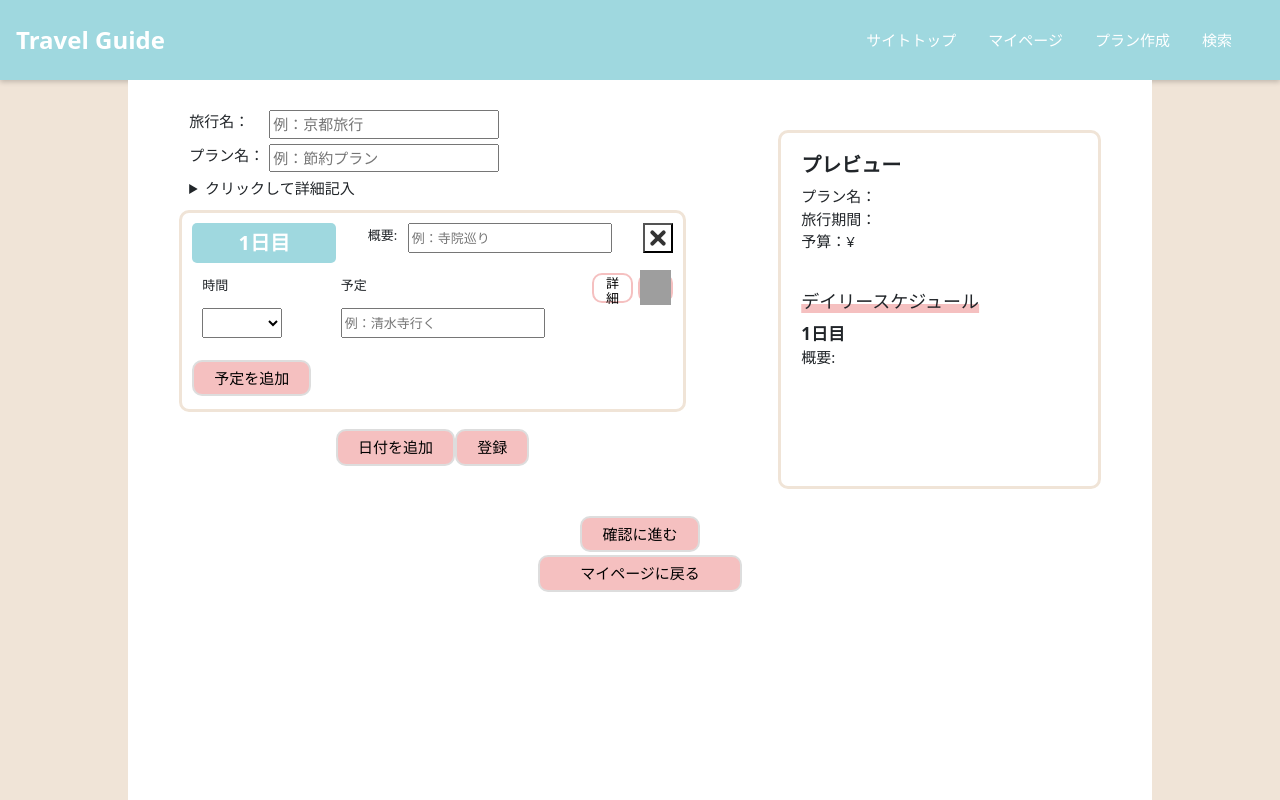
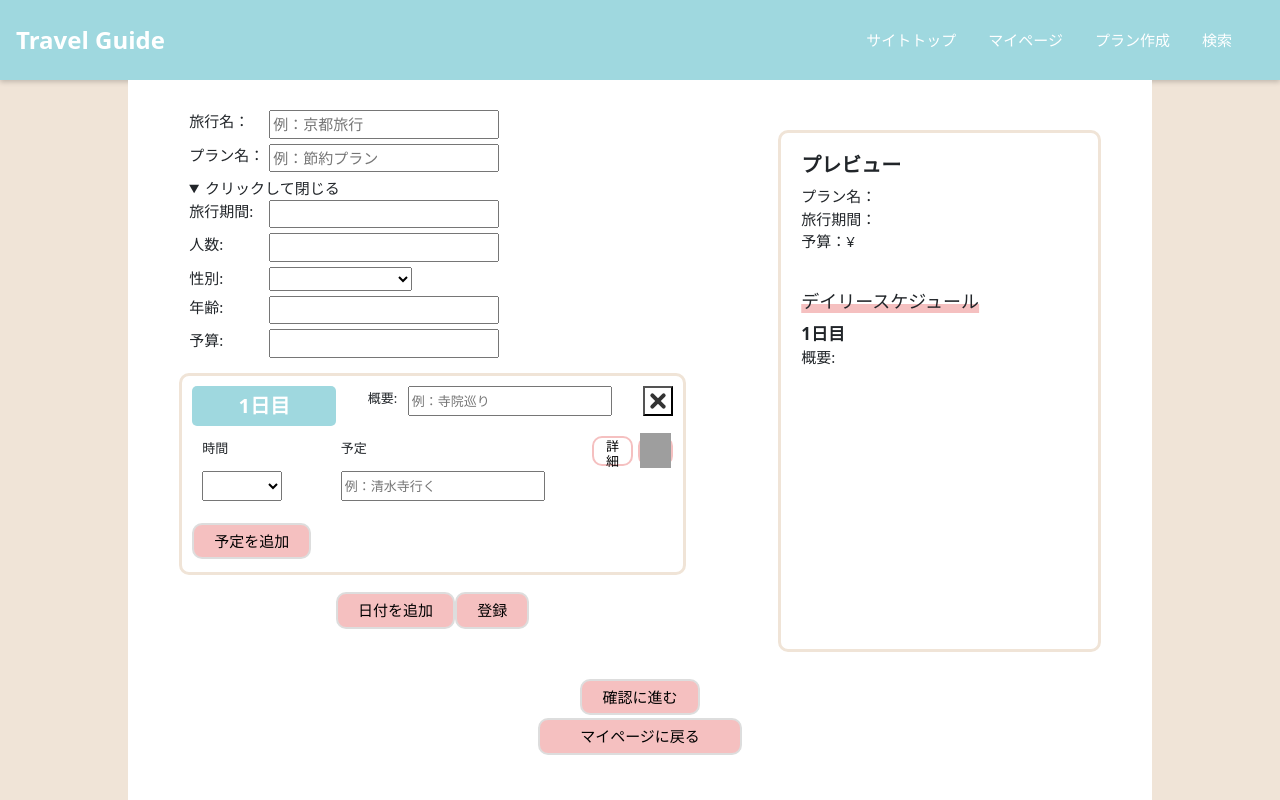
Before and after one commit to kana1999/my_portforio, a React (Create React App) app in the folder my-app/: page /Page3 in a window 1280 px wide. Built offline with nearby package versions, Linux system fonts and the light colour scheme; grey boxes are pictures that could not be loaded.

Commit message:
アコーディオン修正3（開）

```diff
--- a/my-app/src/components/page3.jsx
+++ b/my-app/src/components/page3.jsx
@@ -71,8 +71,8 @@ export const Page3 = () => {
                       </div>
                   {/* gender, age, cost, person のみ一度だけ表示 */}
                   {/* 以下はアコーディオン仕様 */}
-                    <details>
-                        <summary>クリックして詳細記入</summary>
+                    <details open>
+                        <summary>クリックして閉じる</summary>
                           <div className="accordionContent">
                             <div>
                                 <label className="label1">旅行期間:</label>
```
